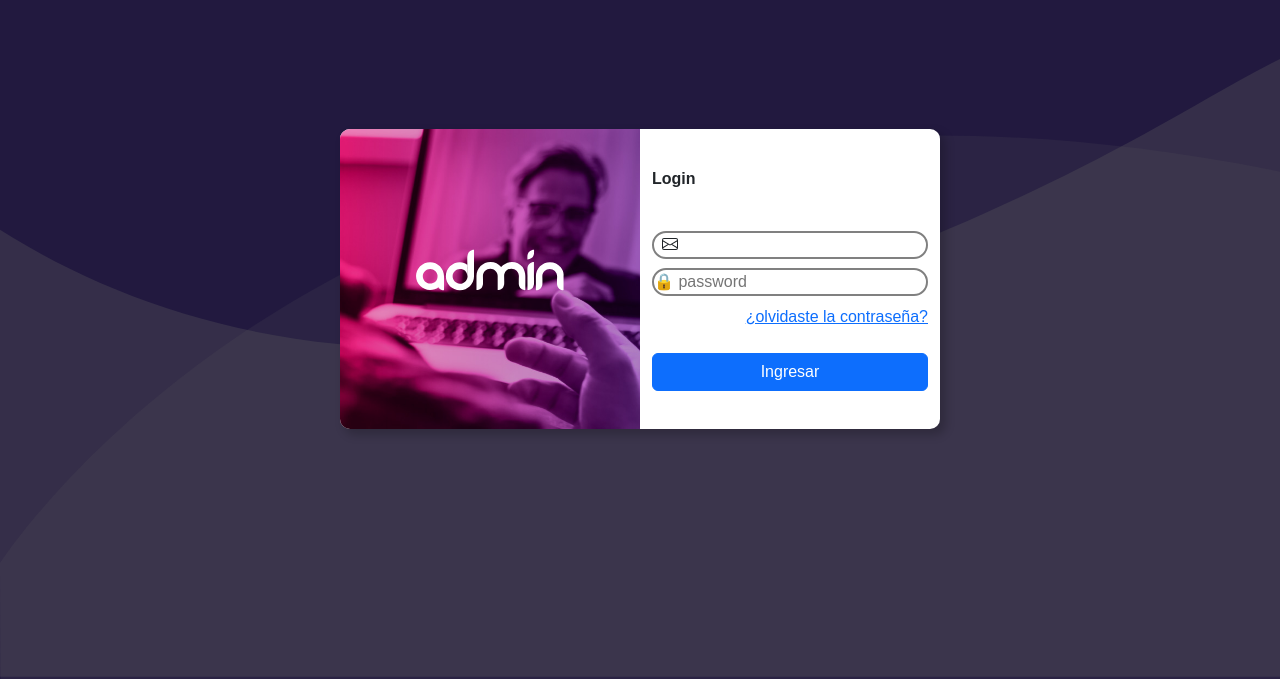
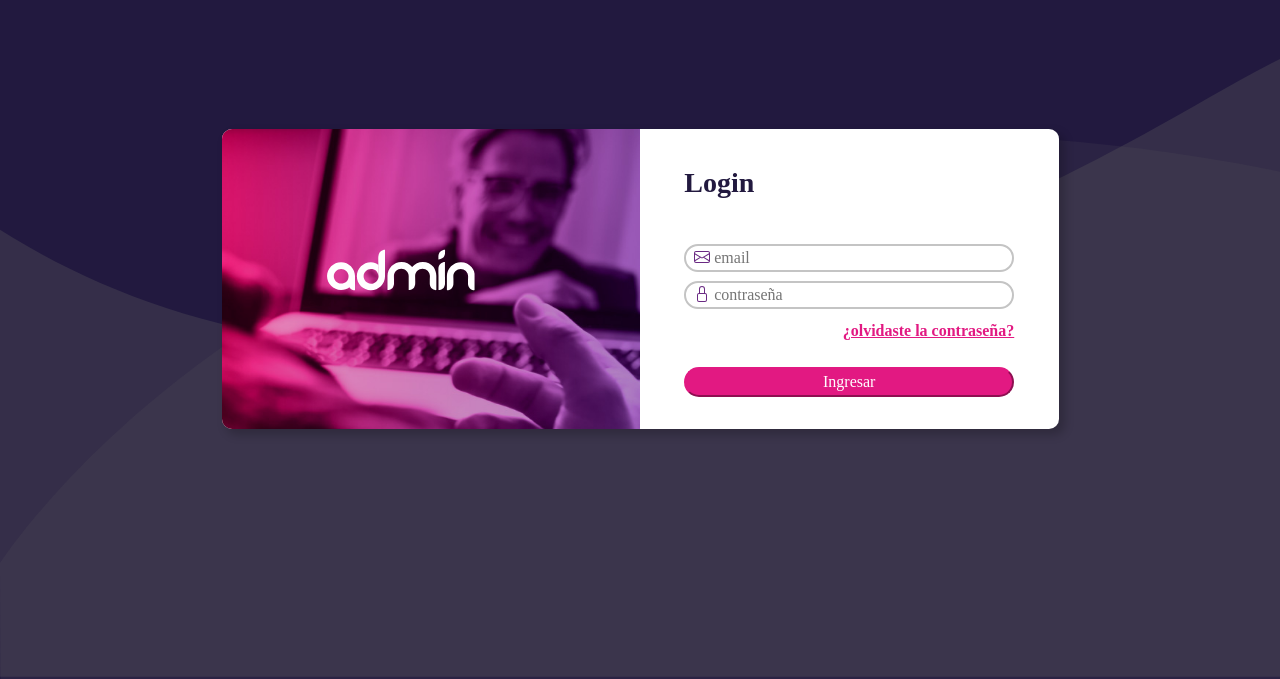
Before and after one commit to NanoCode10/ejercicios_UTN_desarolloweb, a plain HTML site: page clase9bis/index.html in a window 1280 px wide. Shown: the part 121-800 px from the top of the page. Drawn offline with nearby package versions, Linux system fonts and the light colour scheme; a web font is replaced by a local one.

Commit message:
commit 230323 bisbisbisssssssss

```diff
--- a/clase9bis/index.html
+++ b/clase9bis/index.html
@@ -9,16 +9,21 @@
       rel="stylesheet"
       href="https://cdn.jsdelivr.net/npm/bootstrap@5.2.3/dist/css/bootstrap.min.css"
     />
+    <link
+      rel="stylesheet"
+      type="text/css"
+      href="https://fonts.google.com/specimen/Nunito?query=nunito"
+    />
     <title>Clase 9</title>
   </head>
   <body>
     <div class="wrapper">
       <div class="container main">
-        <div class="row">
-          <div class="col-md-6 side-image">
+        <div class="row col-md-9 col-sm-3">
+          <div class="col bg d-none d-lg-block side-image">
             <img src="img/logo-blanco.svg" alt="" />
           </div>
-          <div class="col-md-6 right">
+          <div class="col right">
             <div class="input-box  text-start ">
               <header>Login</header>
               <div class="input-field mb-2  d-grid gap-1">
@@ -26,16 +31,20 @@
                     <svg xmlns="http://www.w3.org/2000/svg" width="16" height="16" fill="currentColor" class="bi bi-envelope" viewBox="0 0 16 16">
                      <path d="M0 4a2 2 0 0 1 2-2h12a2 2 0 0 1 2 2v8a2 2 0 0 1-2 2H2a2 2 0 0 1-2-2V4Zm2-1a1 1 0 0 0-1 1v.217l7 4.2 7-4.2V4a1 1 0 0 0-1-1H2Zm13 2.383-4.708 2.825L15 11.105V5.383Zm-.034 6.876-5.64-3.471L8 9.583l-1.326-.795-5.64 3.47A1 1 0 0 0 2 13h12a1 1 0 0 0 .966-.741ZM1 11.105l4.708-2.897L1 5.383v5.722Z"/>
                     </svg>
-                    <input type="text" class="input" id="email" name="email"required"/>
+                    <input type="text" class="input" id="email" name="email"placeholder="       email" required/>
 
 
               </div>
               <div class="input-field mb-2 d-grid gap-2">
+
+                <svg xmlns="http://www.w3.org/2000/svg" width="16" height="16" fill="currentColor" class="bi bi-lock" viewBox="0 0 16 16">
+                  <path d="M8 1a2 2 0 0 1 2 2v4H6V3a2 2 0 0 1 2-2zm3 6V3a3 3 0 0 0-6 0v4a2 2 0 0 0-2 2v5a2 2 0 0 0 2 2h6a2 2 0 0 0 2-2V9a2 2 0 0 0-2-2zM5 8h6a1 1 0 0 1 1 1v5a1 1 0 0 1-1 1H5a1 1 0 0 1-1-1V9a1 1 0 0 1 1-1z"/>
+                </svg>
                 <input
                   type="password"
                   class="input"
                   id="password"
-                  placeholder="🔒 password"
+                  placeholder="       contraseña"
                   name="password"
                   required
                 />
@@ -44,12 +53,37 @@
                 <a href="www.clarin.com.ar">¿olvidaste la contraseña?</a>
               </div>
               <div class="d-grid gap-2">
-                      <button class="btn btn-primary " type="button">Ingresar</button>
+                      <button class="button" type="button">Ingresar</button>
               </div>
             </div>
           </div>
         </div>
       </div>
     </div>
+
+    <script
+    src="https://code.jquery.com/jquery-3.3.1.slim.min.js"
+    integrity="sha384-q8i/X+965DzO0rT7abK41JStQIAqVgRVzpbzo5smXKp4YfRvH+8abtTE1Pi6jizo"
+    crossorigin="anonymous"
+  ></script>
+  <script
+    src="https://cdnjs.cloudflare.com/ajax/libs/popper.js/1.14.7/umd/popper.min.js"
+    integrity="sha384-UO2eT0CpHqdSJQ6hJty5KVphtPhzWj9WO1clHTMGa3JDZwrnQq4sF86dIHNDz0W1"
+    crossorigin="anonymous"
+  ></script>
+  <script
+    src="https://stackpath.bootstrapcdn.com/bootstrap/4.3.1/js/bootstrap.min.js"
+    integrity="sha384-JjSmVgyd0p3pXB1rRibZUAYoIIy6OrQ6VrjIEaFf/nJGzIxFDsf4x0xIM+B07jRM"
+    crossorigin="anonymous"
+  ></script>
+  <script
+    src="https://cdnjs.cloudflare.com/ajax/libs/font-awesome/5.15.3/js/all.min.js"
+    integrity="sha512-APGJ7hNjSo9Rnt7ZuWyGLt8ryfhVFNrqNJ3y2a7FlGtmiJ+jVXXEc/GpXZmmV7iSLt/f1oiV7MzS4J4DLPwEMw=="
+    crossorigin="anonymous"
+    referrerpolicy="no-referrer"
+  ></script>
+
+
+
   </body>
 </html>
--- a/clase9bis/styles.css
+++ b/clase9bis/styles.css
@@ -1,9 +1,3 @@
-@import url("https://fonts.google.com/specimen/Nunito?query=nunito");
-
-* {
-  font-family: Nunito, sans-serif;
-}
-
 .wrapper {
   background: #22193F  ;
   background-image: url("img/ondas.svg");
@@ -32,6 +26,7 @@
   background-repeat: no-repeat;
   position: relative;
   border-radius: 10px 0 0 10px;
+
 }
 img {
   width: 150px;
@@ -48,23 +43,26 @@ img {
     position: relative;
 }
 header{
-
+    font-family: 'Nunito Black';
+    color:  #22193F;
+    font-size: 28px;
     padding:  0px 0px 0px 0px;
     margin-bottom: 40px;
-    font-weight: 900;
+    font-weight: bold;
 
 }
+
 .input-box {
     width: 330px;
     box-sizing: border-box;
     position: relative;
 }
 .input-field input {
-    font-size: 16px;
+  font-family: 'Nunito Regular';
+   font-size: 16px;
    padding: 0px 0px 0px 0px;
    margin-bottom: 1px;
-
-   border-color: gray;
+   border-color: #C4C4C4 ;
    border-style:solid  ;
    border-radius:30px;
 
@@ -74,10 +72,20 @@ svg{
     position: absolute;
     margin-left: 10px;
     margin-top: 5px;
+    color: #6A2A83;
 }
-/*
-input:focus {
-    box-shadow: 0 0 5px #3786da;
-    border: 1px solid #30567e;
-  }
-  */
+a:link{
+  font-family: 'Nunito Bold';
+  color: #E21982;
+  font-size: 16px;
+  font-weight: bold;
+}
+
+.button {
+  color: #fff;
+  font-family: 'Nunito Bold';
+  background-color: #E21982;
+  border-color: #E21982;
+  border-radius: 30px;
+  font-size: 16px;
+ }
```
